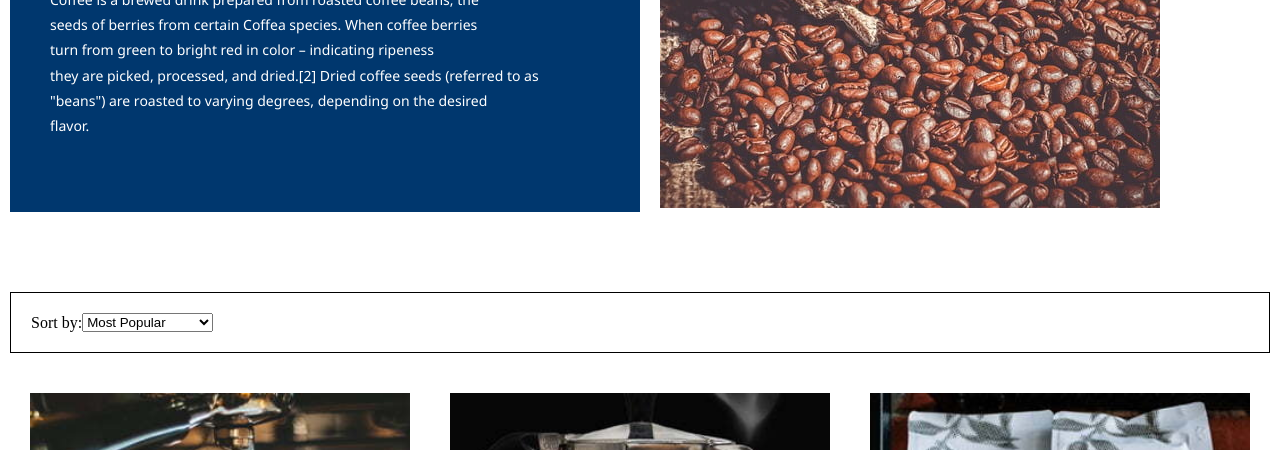
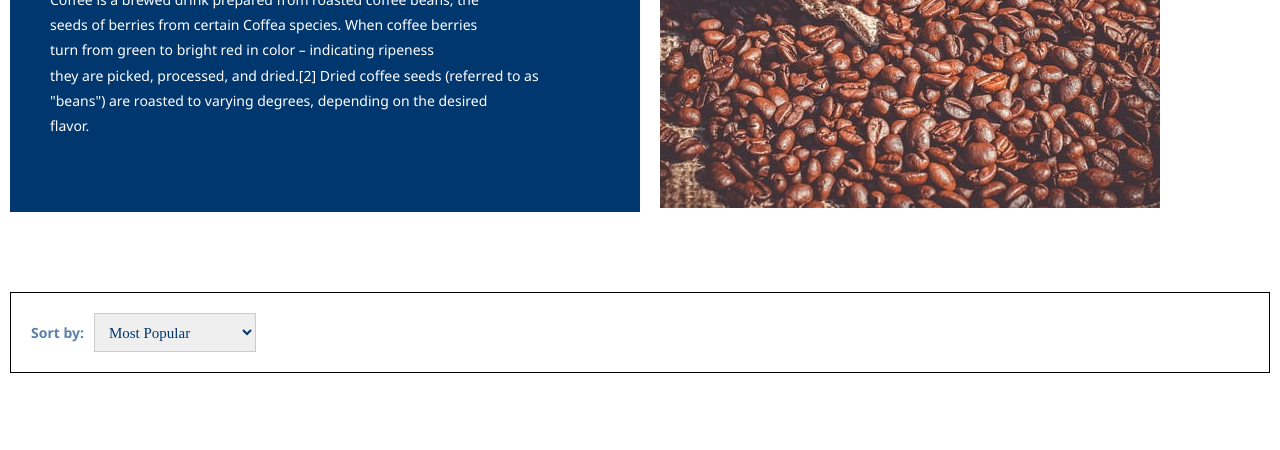
Before and after one commit to amitdabhi01/black_slate, a plain HTML site: page BLACK_SLATE/Shop_coffee_page/Shop_coffee.html in a window 1280 px wide. Shown: the part 301-751 px from the top of the page. Drawn offline with Linux system fonts and the light colour scheme.

Commit message:
sort-by-section

```diff
--- a/BLACK_SLATE/Shop_coffee_page/Shop_coffee.css
+++ b/BLACK_SLATE/Shop_coffee_page/Shop_coffee.css
@@ -115,6 +115,8 @@
 
 
 
+
+/*<------------------------shop coffee section end -----------------------> */
 .sort-by{
     border: 1px solid black;
     padding: 20px;
@@ -122,6 +124,28 @@
     margin-left: auto;
     align-items: center;
 }
+.sort-by p{
+    color: #5981a9;
+    font-size: 14px;
+    font-weight: bold;
+    font-family: 'Noto Sans', sans-serif;
+}
+select{
+    margin-left: 10px;
+    padding: 0px 18px 0px 10px;
+    font-size: 15px;
+    width: 162px;
+    height: 39px;
+    border: 1px solid #ccc;
+    font-family: inherit;
+    color: #00376e;
+}
+/*<------------------------shop coffee section end -----------------------> */
+
+
+
+
+
 /*<----------------------- all product section start -----------------------> */
 .title2 h2 {
     color: #00376e;
--- a/BLACK_SLATE/Shop_coffee_page/Shop_coffee.html
+++ b/BLACK_SLATE/Shop_coffee_page/Shop_coffee.html
@@ -67,8 +67,8 @@
 
 
     <section>
-        <div class="container">
-            <div class="products mb60 mt60">
+        <div class="container mb60 mt60">
+            <div class="products">
                 <div class="product">
                     <div class="product2">
                         <img src="Shop_coffee_images/barista.jpg" alt="">
```
